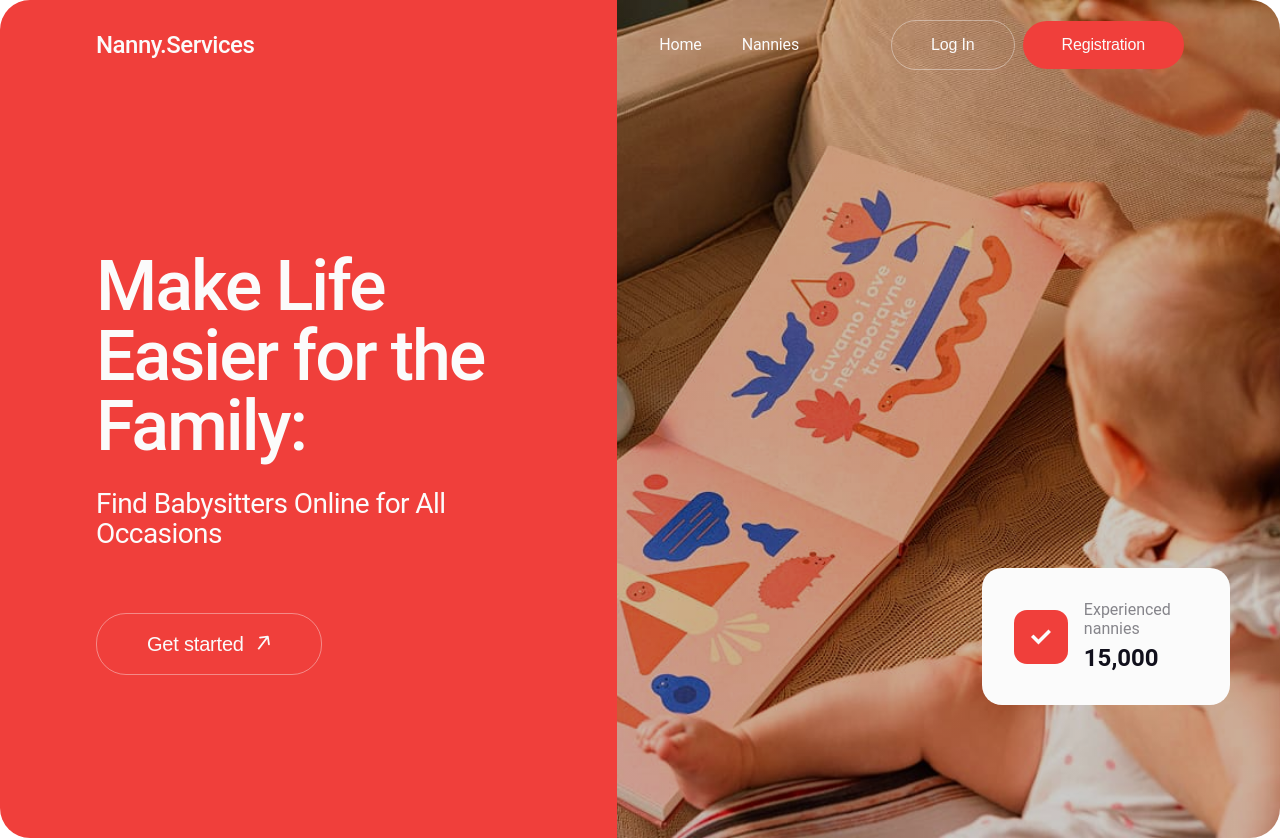
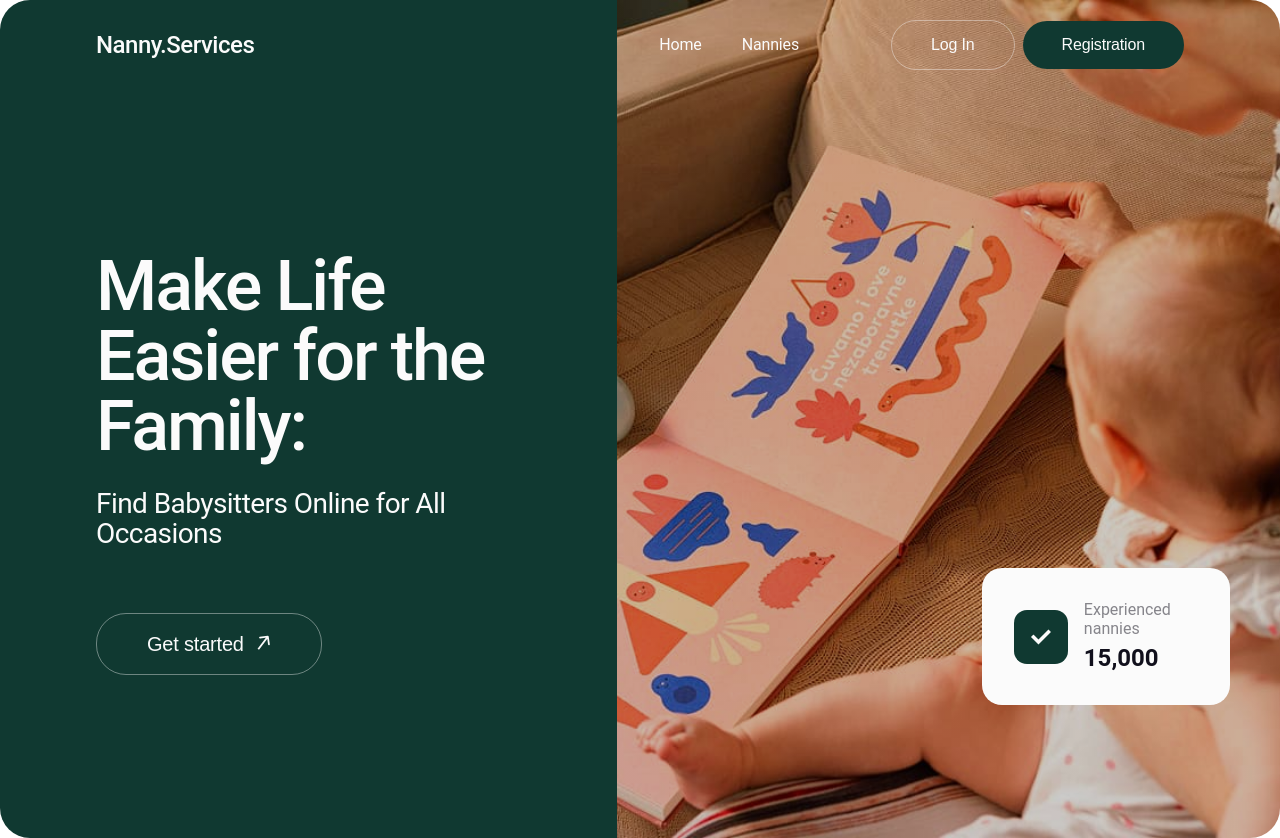
Before and after one commit to LiudmylaTar/Nanny_Services, a React (Vite) app: page / in a window 1280 px wide. Built offline with nearby package versions, Linux system fonts and the light colour scheme.

Commit message:
add mailLayout and NotFoundPage

```diff
--- a/src/App.tsx
+++ b/src/App.tsx
@@ -1,17 +1,22 @@
 import { Route, Routes } from "react-router-dom";
 import "./App.css";
-import Header from "./components/Header/Header";
+
 import MainPage from "./pages/MainPage/MainPage";
+import MainLayout from "./components/MainLayout/MainLayout";
+import NotFoumdPage from "./pages/NotFoumdPage/NotFoumdPage";
 
 function App() {
   return (
     <>
-      <Header />
       <Routes>
-        <Route path="/" element={<MainPage />} />
-        <Route path="/nannies" element={<div>Nannies List</div>} />
-        <Route path="/favorites" element={<div>Favorites List</div>} />
-        <Route path="*" element={<div>NotFoundPage</div>} />
+        <Route element={<MainLayout fullWidth={true} />}>
+          <Route path="/" element={<MainPage />} />
+        </Route>
+        <Route element={<MainLayout />}>
+          <Route path="/nannies" element={<div>Nannies List</div>} />
+          <Route path="/favorites" element={<div>Favorites List</div>} />
+          <Route path="*" element={<NotFoumdPage />} />
+        </Route>
       </Routes>
     </>
   );
--- /dev/null
+++ b/src/components/MainLayout/MainLayout.module.css
@@ -0,0 +1,10 @@
+.conttainer {
+  padding: 64px 128px 100px;
+  max-width: 1440px;
+  margin: 0 auto;
+}
+
+/* повна ширина */
+.fullWidth {
+  padding: 0;
+}
--- /dev/null
+++ b/src/components/MainLayout/MainLayout.tsx
@@ -0,0 +1,19 @@
+import { Outlet } from "react-router-dom";
+import Header from "../Header/Header";
+import clsx from "clsx";
+import css from "./MainLayout.module.css";
+
+interface MainLayoutProps {
+  fullWidth?: boolean;
+}
+
+export default function MainLayout({ fullWidth }: MainLayoutProps) {
+  return (
+    <div className="theme-green">
+      <Header />
+      <main className={clsx(css.conttainer, { [css.fullWidth]: fullWidth })}>
+        <Outlet />
+      </main>
+    </div>
+  );
+}
--- /dev/null
+++ b/src/pages/NotFoumdPage/NotFoumdPage.module.css
@@ -0,0 +1,19 @@
+.header {
+  font-size: 18px;
+  font-weight: 500;
+  margin-bottom: 16px;
+}
+.text {
+  font-size: 14px;
+}
+.link {
+  color: var(--primary);
+  text-decoration: underline;
+  padding: 10px 4px;
+  border-radius: 8px;
+  font-weight: 500;
+  transition: background-color 0.2s ease;
+}
+.link:hover {
+  background-color: var(--secondary);
+}
--- /dev/null
+++ b/src/pages/NotFoumdPage/NotFoumdPage.tsx
@@ -0,0 +1,18 @@
+import { Link } from "react-router-dom";
+import css from "./NotFoumdPage.module.css";
+
+export default function NotFoumdPage() {
+  return (
+    <>
+      <h3 className={css.header}>Oops... page not found</h3>
+      <p className={css.text}>
+        You can retun on{" "}
+        <Link to="/" className={css.link}>
+          {" "}
+          main page
+        </Link>{" "}
+        for start
+      </p>
+    </>
+  );
+}
```
